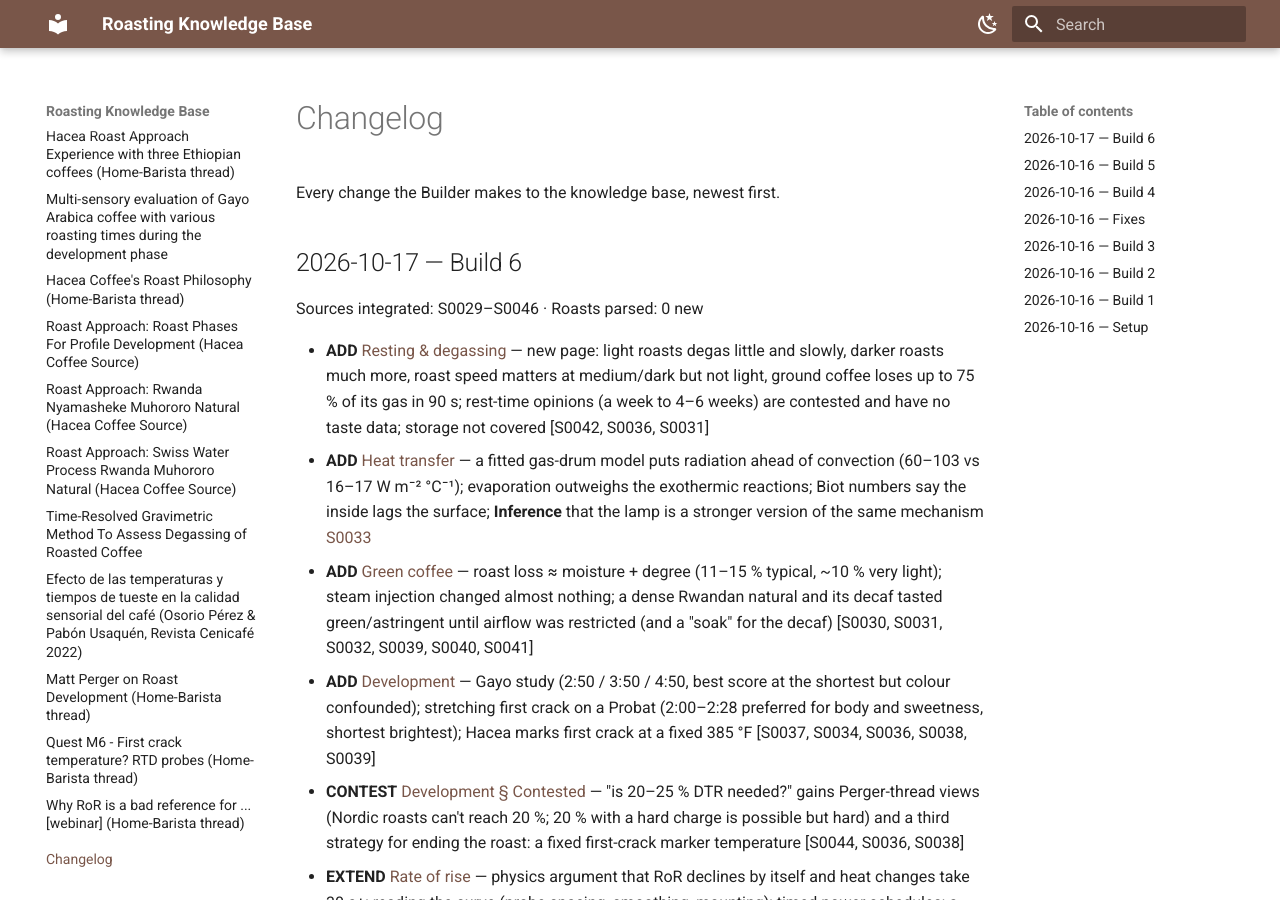
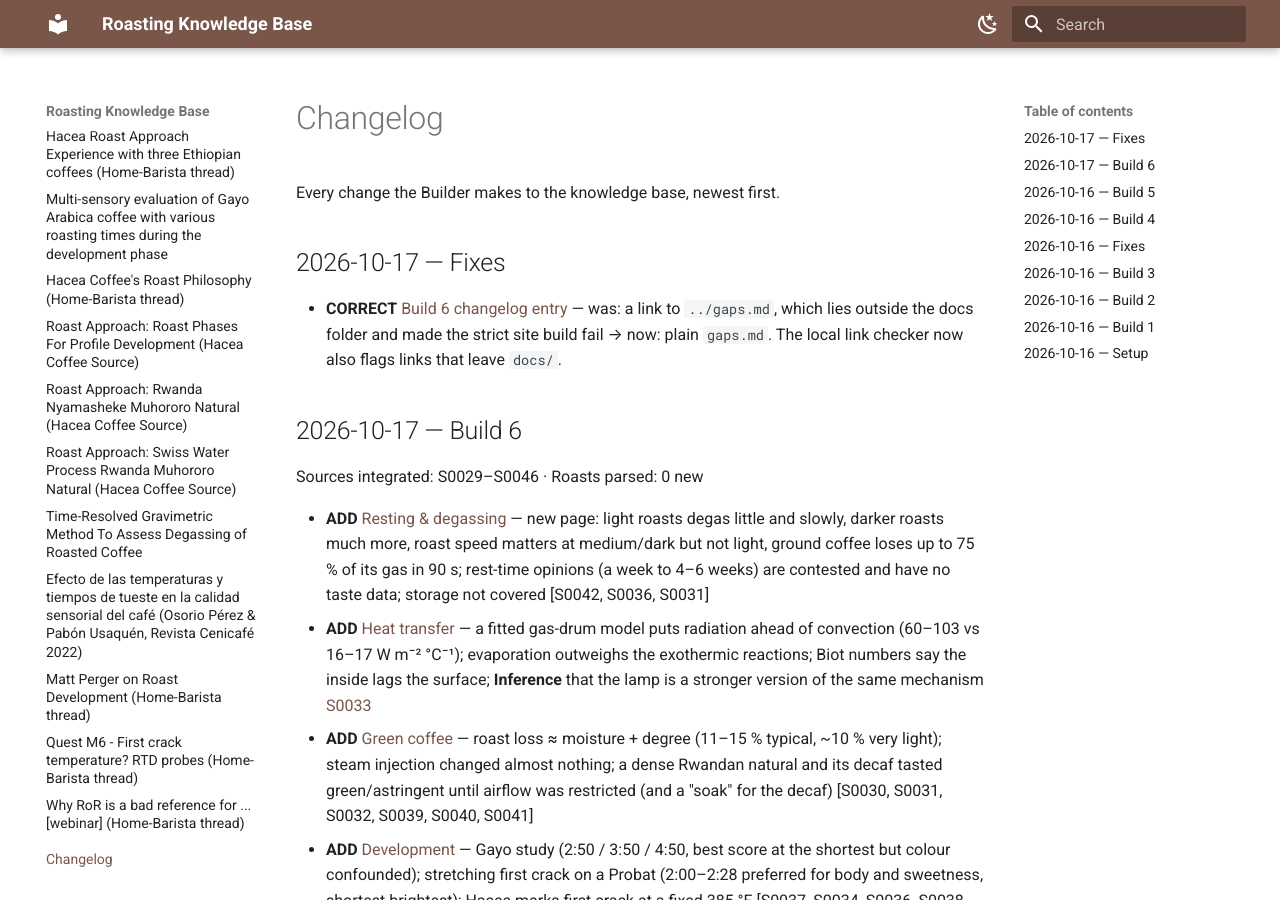
Before and after one commit to edsdck/roasting-kb, an MkDocs documentation site: the page built from docs/changelog.md, in a window 1280 px wide and 900 px high. Built offline with MkDocs 1.6.1 and Material for MkDocs 9.7.7, drawn with Linux system fonts in a browser that asks for light colours.

Commit message:
Fix failing site build: changelog linked to ../gaps.md outside docs/
Changelog: added "2026-10-17 — Fixes" entry. check_links.py now flags links leaving docs/.

Co-Authored-By: Claude Sonnet 5.5 <noreply@anthropic.com>
Claude-Session: https://claude.ai/code/session_013XfHJ1zhJxq5J5KZi7NbkZ

```diff
--- a/docs/changelog.md
+++ b/docs/changelog.md
@@ -1,6 +1,9 @@
 # Changelog
 
 Every change the Builder makes to the knowledge base, newest first.
+
+## 2026-10-17 — Fixes
+- **CORRECT** [Build 6 changelog entry](#2026-10-17-build-6) — was: a link to `../gaps.md`, which lies outside the docs folder and made the strict site build fail → now: plain `gaps.md`. The local link checker now also flags links that leave `docs/`.
 
 ## 2026-10-17 — Build 6
 Sources integrated: S0029–S0046 · Roasts parsed: 0 new
@@ -22,7 +25,7 @@ Sources integrated: S0029–S0046 · Roasts parsed: 0 new
 - **EXTEND** [Glossary](kb/glossary.md) and [Index](kb/index.md) — Caramelization phase (Hacea), Degassing, Soak, Probe depth; new Resting & degassing row; "not yet covered" now cupping at home, storage and staling, roast chemistry [S0039, S0041, S0042, S0045]
 - **ROASTS** [Findings](skywalker/findings.md) — 0 new roasts; new patterns 6 (charge is a time lever) and 7 (dry end later than other owners'); weight loss by development bucket (12.6 → 14.2 %); context on first-crack spread, development and heater handling; id39 was cupped at only 5 days [S0043, S0029, S0032, S0030, S0034, S0037, S0044, S0042]
 - **EXTEND** [Experiments](skywalker/experiments.md) — rest ≥ 1–2 weeks (taste at day 7/14/28) added to experiment 2; optional "soak" arm and a read-the-result note in experiment 7; probe depth and rest days added to the setup log and experiment 6 [S0036, S0041, S0043, S0045]
-- **EXTEND** [Gaps](../gaps.md) — rewritten to 15 items: new charge-temperature-for-light-roasts gap, probe-depth and Bullet findings under first crack, resting folded together with storage
+- **EXTEND** `gaps.md` — rewritten to 15 items: new charge-temperature-for-light-roasts gap, probe-depth and Bullet findings under first crack, resting folded together with storage
 - **SKIP** — IKAWA set-points and humidity curves, the colour-meter readings and the steam-rig details (machine-specific, not transferable to a sealed lamp roaster); S0033's prose "80–90 % higher" overall coefficient disagrees with its own table, so the table values were used
 
 ## 2026-10-16 — Build 5
```
Also changed, not shown: 1 other file.
